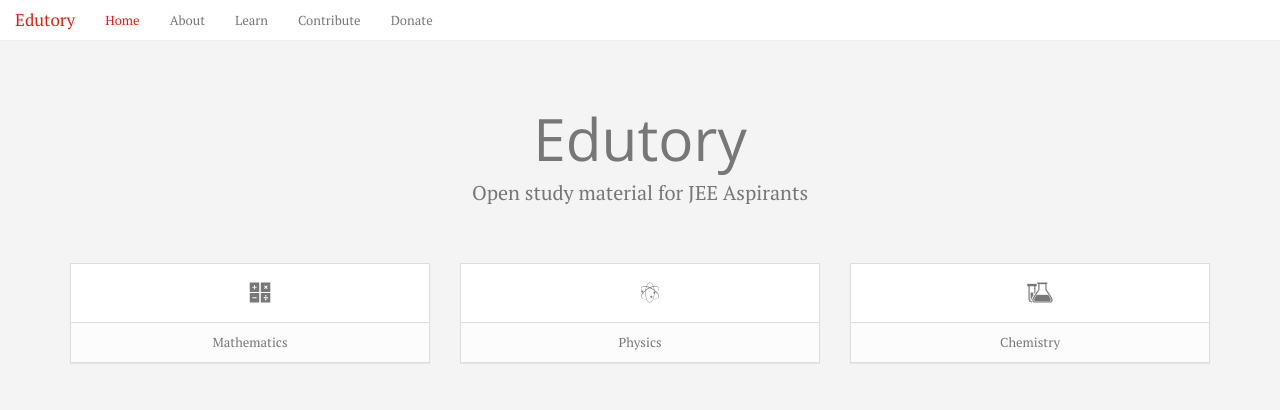
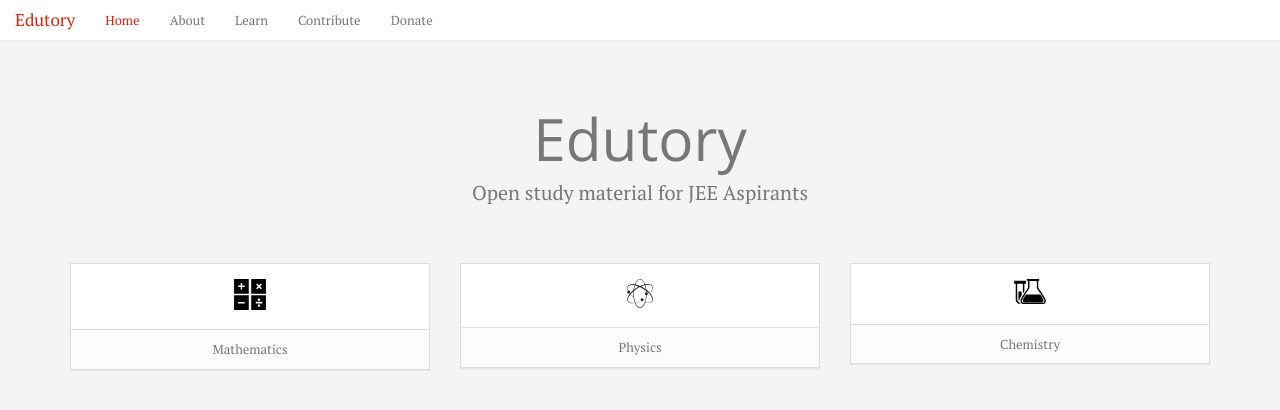
Before and after one commit to Edutory/edutory.github.io, a Jekyll site: the page built from index.html, in a window 1280 px wide. Shown: the top 410 px of the page. Built offline with Jekyll 4.4.1, drawn with Linux system fonts in a browser that asks for light colours; nearby versions of some CDN libraries.

Commit message:
Use SVGs and PNG fallaback

```diff
--- a/index.html
+++ b/index.html
@@ -12,19 +12,37 @@ title: Home
   	<div class="row">
   		<div class="col-sm-4">
   			<div class="panel panel-default">
-  				<div class="panel-body"><span class="subj flaticon-mathematical4"></span></div>
+  				<div class="panel-body">
+  					<object data="{{ site.url }}/icons/maths.svg" type="image/svg+xml" class="chart">
+			        <!--[if lte IE 8 ]-->
+			            <img src="{{ site.url }}/icons/maths.png" alt="Camera Icon">
+			        <!--[endif]-->
+						</object>
+  				</div>
   				<div class="panel-footer">Mathematics</div>
   			</div>
   		</div>
   		<div class="col-sm-4">
   			<div class="panel panel-default">
-  				<div class="panel-body"><span class="subj flaticon-science2"></span></div>
+  				<div class="panel-body">
+						<object data="{{ site.url }}/icons/physics.svg" type="image/svg+xml" class="chart">
+			        <!--[if lte IE 8 ]-->
+			            <img src="{{ site.url }}/icons/physics.png" alt="Camera Icon">
+			        <!--[endif]-->
+						</object>
+  				</div>
   				<div class="panel-footer">Physics</div>
   			</div>
   		</div>
   		<div class="col-sm-4">
   			<div class="panel panel-default">
-  				<div class="panel-body"><span class="subj flaticon-test17"></span></div>
+  				<div class="panel-body">
+						<object data="{{ site.url }}/icons/chemistry.svg" type="image/svg+xml" class="chart">
+			        <!--[if lte IE 8 ]-->
+			            <img src="{{ site.url }}/icons/chemistry.png" alt="Camera Icon">
+			        <!--[endif]-->
+						</object>
+  				</div>
   				<div class="panel-footer">Chemistry</div>
   			</div>
   		</div>
```
Also changed, not shown: icons/chemistry.png (added), icons/chemistry.svg (added), icons/maths.png (added), icons/maths.svg (added), icons/physics.png (added), icons/physics.svg (added).
